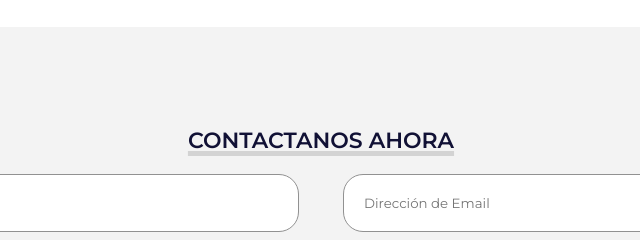
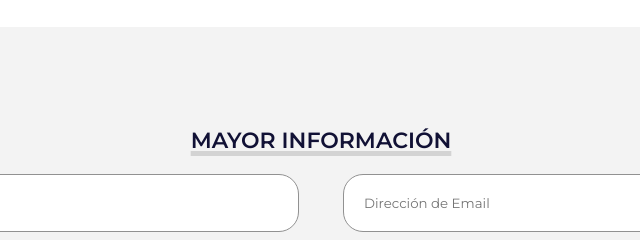
Before and after one commit to ckarol74/miportafolio, a plain HTML site: page index.html in a window 1280 px wide. Shown: the part 3040-3280 px from the top of the page, 319-959 px from the left. Drawn offline with Linux system fonts and the light colour scheme.

Commit message:
Update index.html

```diff
--- a/index.html
+++ b/index.html
@@ -182,7 +182,7 @@
 
     <!-- SECCTION C O N T A C T O -->
     <section id="contacto">
-        <h3 class="titulo-seccion">Contactanos ahora</h3>
+        <h3 class="titulo-seccion">Mayor Información</h3>
         <div class="contenedor-form">
             <form action="">
                 <div class="fila mitad">
```
